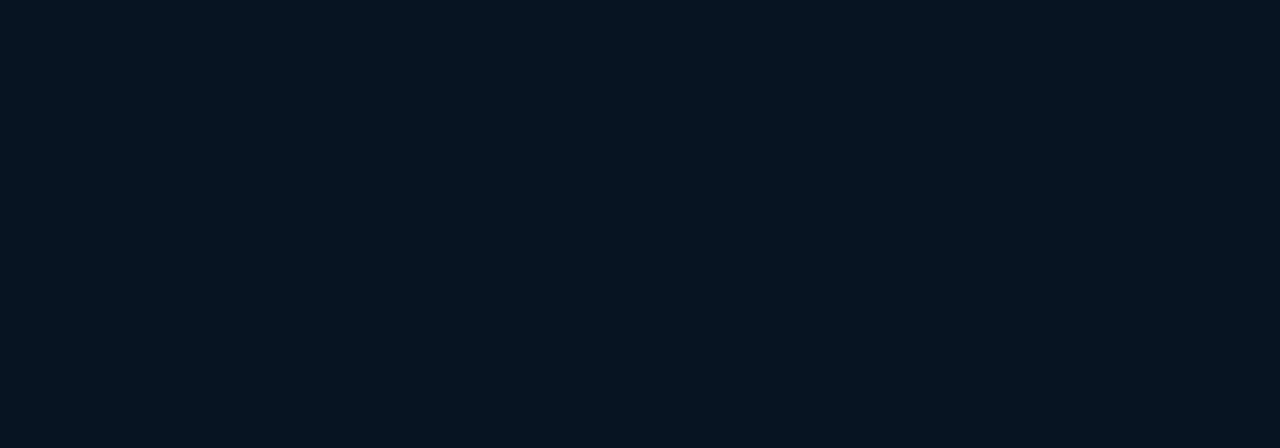
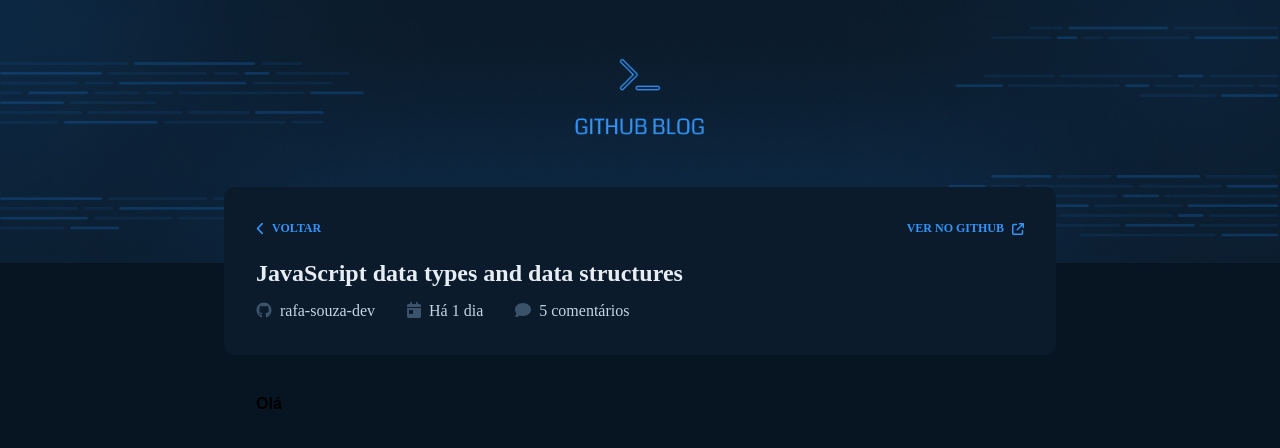
Before and after one commit to rafa-souza-dev/github_blog, a React app: page /post/1 in a window 1280 px wide. Before the commit this address had no page. Shown: the top 448 px of the page. Built offline with nearby package versions, Linux system fonts and the light colour scheme; the HTML template or start-up script is replaced by a standard one.

Commit message:
dynamic route in post component

```diff
--- a/src/pages/Home/index.tsx
+++ b/src/pages/Home/index.tsx
@@ -29,6 +29,7 @@
 import { client } from '../../client/client'
 import { getDistanceOfDateToNow } from '../../utils/formatDate'
 import { reduceText } from '../../utils/formatString'
+import { NavLink } from 'react-router-dom'
 
 interface UserData {
   name: string
@@ -162,7 +163,8 @@
         <PostList>
           {
             filteredIssues?.map(issue => (
-              <PostCardContainer key={issue.id}>
+              <NavLink to={`/post/${issue.id}`} key={issue.id}>
+                <PostCardContainer>
                   <PostCardHeader>
                     <strong>{issue.title}</strong>
                     <span>{getDistanceOfDateToNow(new Date(issue.created_at))}</span>
@@ -171,6 +173,7 @@
                     {reduceText(issue.body)}
                   </PostCardText>
                 </PostCardContainer>
+              </NavLink>
             ))
           }
         </PostList>
--- a/src/pages/Home/styles.ts
+++ b/src/pages/Home/styles.ts
@@ -149,6 +149,10 @@
   grid-template-columns: 1fr 1fr;
   gap: 2rem;
 
+  a {
+    text-decoration: none;
+  }
+
   @media (max-width: 702px) {
     display: flex;
     flex-direction: column;
@@ -183,6 +187,7 @@
   display: flex;
   align-items: baseline;
   justify-content: space-between;
+  gap: 1rem;
 
   strong {
     font-family: 'Nunito';
--- a/src/pages/Post/index.tsx
+++ b/src/pages/Post/index.tsx
@@ -22,8 +22,21 @@
 import { IconInfo } from '../../components/IconInfo'
 
 import ReactMarkdown from 'react-markdown'
+import { NavLink, useNavigate, useParams } from 'react-router-dom'
+import { useEffect } from 'react'
 
 export function Post() {
+  const { id } = useParams()
+  const navigate = useNavigate()
+
+  function redirectHome() {
+    navigate('/')
+  }
+
+  // useEffect(() => {
+  //   if (id === undefined) redirectHome()
+  // }, [])
+
   const markdown = `**Olá**`
 
   return (
@@ -32,10 +45,10 @@
         <PostBannerContainer>
           <PostBannerContent>
             <PostBannerHeader>
-              <a href="">
+              <NavLink to={'/'}>
                 <img src={goback} alt="" />
                 VOLTAR
-              </a>
+              </NavLink>
               <a href="">
                 VER NO GITHUB
                 <FontAwesomeIcon icon={faArrowUpRightFromSquare} />
--- a/src/routes/routes.tsx
+++ b/src/routes/routes.tsx
@@ -9,7 +9,7 @@
       <Routes>
         <Route path="/" element={<DefaultLayout />}>
           <Route path="/" element={<Home />} />
-          <Route path="/post" element={<Post />} />
+          <Route path="/post/:id" element={<Post />} />
         </Route>
       </Routes>
     </BrowserRouter>
```
Lines whose indentation alone changed are shown as unchanged.
